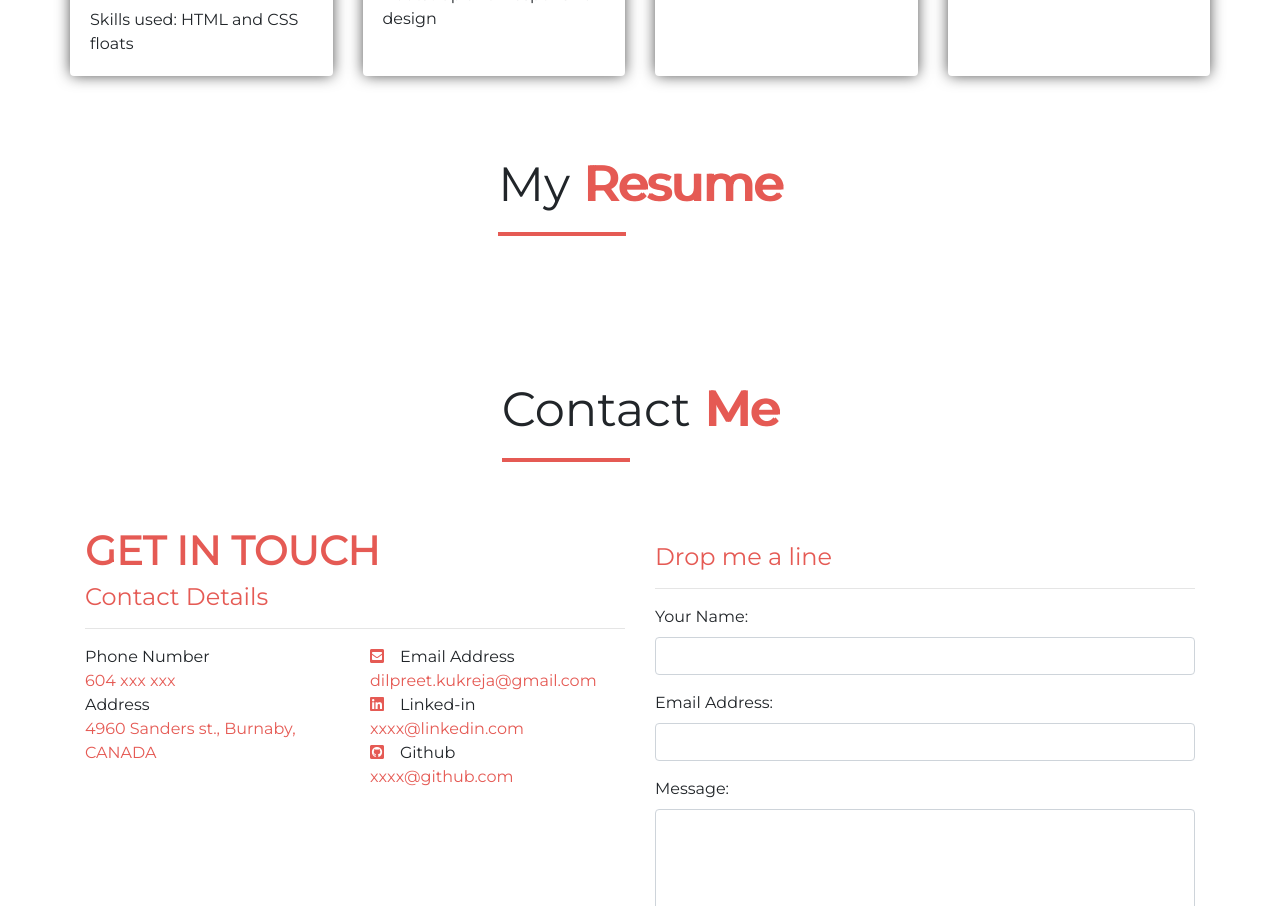
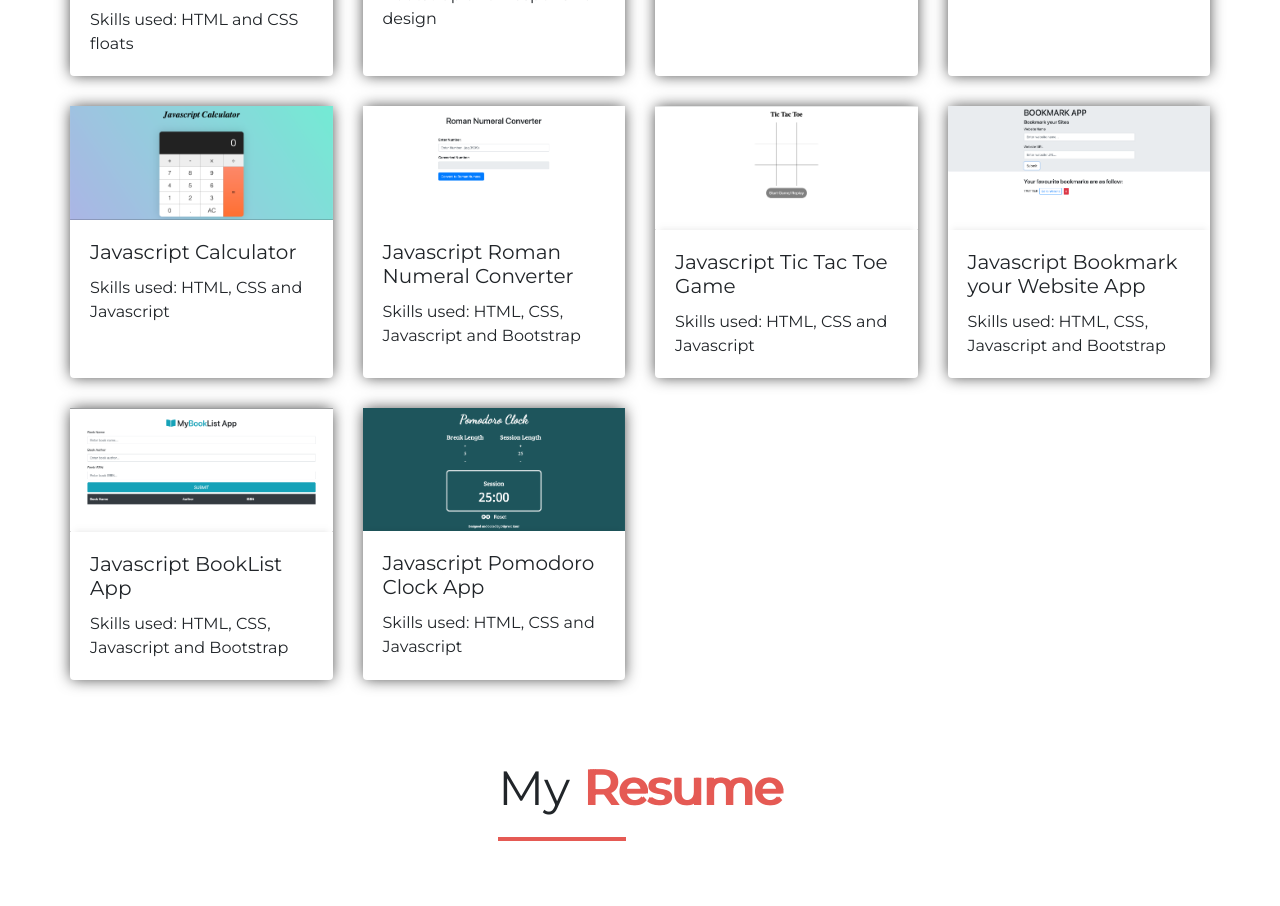
Before and after one commit to dilpreetkukreja/Portfolio-Web-Developer, a plain HTML site: page index.html in a window 1280 px wide. Shown: the part 2962-3868 px from the top of the page. Drawn offline with nearby package versions, Linux system fonts and the light colour scheme.

Commit message:
adding cards

```diff
--- a/index.html
+++ b/index.html
@@ -286,6 +286,78 @@
                       <p class="card-text">Skills used: HTML and CSS flexbox</p>
                     </div>
                   </div><!-- /card-->
+                  <div class="card">
+                    <a href="https://dilpreetkukreja.github.io/Javascript-calculator/">
+                      <figure class="section-card moving-outline">
+                        <img src="images/Javascript-Calculator.png" alt="">
+                        <figcaption class="caption"><p>Live Demo</p></figcaption>
+                      </figure>
+                    </a>
+                    <div class="card-body">
+                      <h5 class="card-title">Javascript Calculator</h5>
+                      <p class="card-text">Skills used: HTML, CSS and Javascript</p>
+                    </div>
+                  </div><!-- /card-->
+                  <div class="card">
+                    <a href="https://dilpreetkukreja.github.io/Javascript-Roman-numeral-converter/">
+                      <figure class="section-card moving-outline">
+                        <img src="images/Roman-Numeral-Converter.png" alt="">
+                        <figcaption class="caption"><p>Live Demo</p></figcaption>
+                      </figure>
+                    </a>
+                    <div class="card-body">
+                      <h5 class="card-title">Javascript Roman Numeral Converter</h5>
+                      <p class="card-text">Skills used: HTML, CSS, Javascript and Bootstrap</p>
+                    </div>
+                  </div><!-- /card-->
+                  <div class="card">
+                    <a href="https://dilpreetkukreja.github.io/tic-tac-toe-game/">
+                      <figure class="section-card moving-outline">
+                        <img src="images/Tic-Tac-Toe.png" alt="">
+                        <figcaption class="caption"><p>Live Demo</p></figcaption>
+                      </figure>
+                    </a>
+                    <div class="card-body">
+                      <h5 class="card-title">Javascript Tic Tac Toe Game</h5>
+                      <p class="card-text">Skills used: HTML, CSS and Javascript</p>
+                    </div>
+                  </div><!-- /card-->
+                  <div class="card">
+                    <a href="https://dilpreetkukreja.github.io/Bookmark-websites/">
+                      <figure class="section-card moving-outline">
+                        <img src="images/Bookmark-Website.png" alt="">
+                        <figcaption class="caption"><p>Live Demo</p></figcaption>
+                      </figure>
+                    </a>
+                    <div class="card-body">
+                      <h5 class="card-title">Javascript Bookmark your Website App</h5>
+                      <p class="card-text">Skills used: HTML, CSS, Javascript and Bootstrap</p>
+                    </div>
+                  </div><!-- /card-->
+                  <div class="card">
+                    <a href="https://dilpreetkukreja.github.io/booklist-app/">
+                      <figure class="section-card moving-outline">
+                        <img src="images/BookList-App.png" alt="">
+                        <figcaption class="caption"><p>Live Demo</p></figcaption>
+                      </figure>
+                    </a>
+                    <div class="card-body">
+                      <h5 class="card-title">Javascript BookList App</h5>
+                      <p class="card-text">Skills used: HTML, CSS, Javascript and Bootstrap</p>
+                    </div>
+                  </div><!-- /card-->
+                  <div class="card">
+                    <a href=" https://dilpreetkukreja.github.io/Pomodoro-clock/">
+                      <figure class="section-card moving-outline">
+                        <img src="images/Pomodoro-Clock.png" alt="">
+                        <figcaption class="caption"><p>Live Demo</p></figcaption>
+                      </figure>
+                    </a>
+                    <div class="card-body">
+                      <h5 class="card-title">Javascript Pomodoro Clock App</h5>
+                      <p class="card-text">Skills used: HTML, CSS and Javascript</p>
+                    </div>
+                  </div><!-- /card-->
 
 
 
```
Also changed, not shown: images/BookList-App.png (added), images/Bookmark-Website.png (added), images/Javascript-Calculator.png (added), images/Pomodoro-Clock.png (added), images/Roman-Numeral-Converter.png (added), images/Tic-Tac-Toe.png (added).
